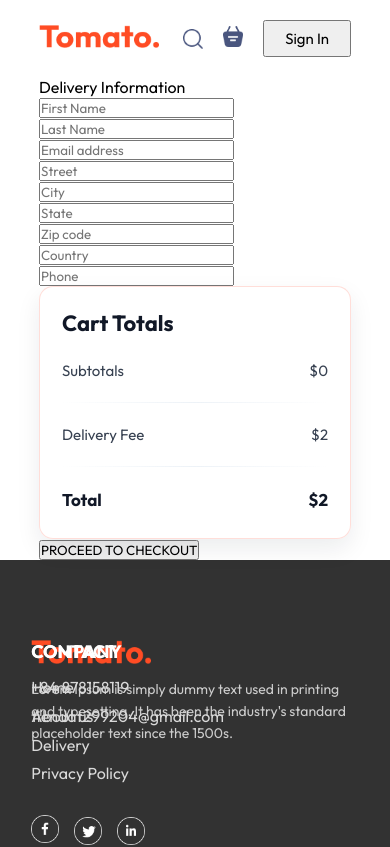
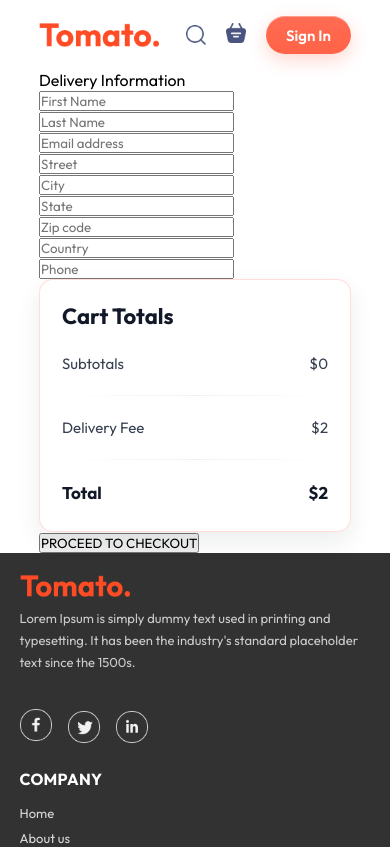
Before and after one commit to TDat99/Food-Del, a React (Vite) app in the folder frontend/: page /order in a window 390 px wide. Shown: the top 847 px of the page. Built offline with nearby package versions, Linux system fonts and the light colour scheme.

Commit message:
update frontend

```diff
--- a/frontend/src/components/FoodItem/FoodItem.css
+++ b/frontend/src/components/FoodItem/FoodItem.css
@@ -4,7 +4,7 @@
     border-radius: 15px;
     box-shadow: 0px 0px 10px #00000015;
     transition: 0.3s;
-    animation:  fadeIN 2s ease-in ;
+    animation:  fadeIN 1s ease-in ;
 }
 .food-item-image {
     width: 100%;
--- a/frontend/src/components/Footer/Footer.css
+++ b/frontend/src/components/Footer/Footer.css
@@ -1,49 +1,86 @@
+/* =========================
+   Footer – Responsive & Polished
+   Giữ nguyên className như JSX của bạn
+   ========================= */
+
+/* Màu & thông số chung (dễ đổi thương hiệu) */
+:root {
+  --footer-bg: #323232;
+  --footer-fg: #d9d9d9;
+  --footer-muted: #ccc;
+  --footer-line: #555;
+  --footer-heading: #fff;
+  --footer-link: #e7e7e7;
+  --footer-link-hover: #ffffff;
+}
+
+/* Khối footer ngoài */
 .footer {
-  color: #d9d9d9;
-  background-color: #323232;
+  color: var(--footer-fg);
+  background-color: var(--footer-bg);
   display: flex;
   flex-direction: column;
   align-items: center;
-  gap: 20px;
-  padding: 40px 8vw;
-  padding-top: 80px;
+  gap: clamp(16px, 2vw, 24px);
+  padding: clamp(28px, 6vw, 48px) 8vw;
+  padding-top: clamp(48px, 8vw, 80px);
 }
 
+/* Lưới nội dung chính */
 .footer-content {
   width: 100%;
+  max-width: 1200px;                   /* giới hạn bề rộng để đẹp trên màn lớn */
   display: grid;
   grid-template-columns: 1.5fr 1fr 1fr;
-  grid-template-rows: auto auto; /* 2 hàng: hàng 1 cho nội dung, hàng 2 cho icon */
-  gap: 40px;
+  grid-template-rows: auto auto;       /* hàng 1 nội dung, hàng 2 icon */
+  gap: clamp(24px, 3vw, 40px);
 }
 
-/* Vị trí từng khối nội dung */
+/* ---- Cột trái (logo + mô tả) ---- */
 .footer-content-left {
   grid-column: 1;
   grid-row: 1;
 }
 
+.footer-content-left img {
+  width: clamp(110px, 10vw, 130px);
+  height: auto;
+  display: block;
+  margin-bottom: 10px;
+}
+
+.footer-content-left p {
+  font-size: clamp(13px, 1.6vw, 14px);
+  line-height: 1.6;
+  color: var(--footer-muted);
+  margin-bottom: 20px;
+  max-width: 60ch;
+}
+
+/* ---- Icon mạng xã hội ngay dưới phần giới thiệu ---- */
 .footer-social-icons {
-  grid-column: 1; /* nằm cùng cột với .footer-content-left */
-  grid-row: 2; /* nằm ngay hàng dưới */
+  grid-column: 1;
+  grid-row: 2;
   display: flex;
-  gap: 15px;
+  gap: 14px;
   align-items: center;
-  margin-top: -10px; /* kéo sát lên mô tả */
+  margin-top: -6px;                    /* kéo sát lên mô tả */
 }
 
 .footer-social-icons img {
-  width: 28px;
-  height: 28px;
+  width: clamp(26px, 3vw, 30px);
+  height: clamp(26px, 3vw, 30px);
   cursor: pointer;
-  transition: transform 0.2s ease;
+  transition: transform 0.2s ease, filter 0.2s ease;
+  filter: brightness(0.95);
 }
 
 .footer-social-icons img:hover {
-  transform: scale(1.15);
+  transform: scale(1.12);
+  filter: brightness(1);
 }
 
-/* Giữa và phải */
+/* ---- Cột giữa & phải ---- */
 .footer-content-center {
   grid-column: 2;
   grid-row: 1 / span 2;
@@ -54,74 +91,145 @@
   grid-row: 1 / span 2;
 }
 
-/* Căn chỉnh chữ */
+/* Tiêu đề cột */
 .footer-content-center h2,
 .footer-content-right h2 {
-  color: white;
-  font-size: 18px;
-  margin-bottom: 10px;
+  color: var(--footer-heading);
+  font-size: clamp(16px, 2vw, 18px);
+  letter-spacing: 0.3px;
+  margin-bottom: 12px;
 }
 
+/* Danh sách link/thông tin */
 .footer-content-center ul,
 .footer-content-right ul {
   list-style: none;
   padding: 0;
   margin: 0;
-  line-height: 1.8;
+  line-height: 1.9;
+  font-size: clamp(13px, 1.8vw, 15px);
 }
 
-.footer-content-left img {
-  width: 120px;
-  margin-bottom: 10px;
+.footer-content-center li,
+.footer-content-right li {
+  color: var(--footer-fg);
+  word-break: break-word;              /* email/số dài không tràn layout */
 }
 
-.footer-content-left p {
-  font-size: 14px;
-  line-height: 1.6;
-  color: #ccc;
-  margin-bottom: 20px;
+/* Liên kết trong footer (nếu dùng thẻ a) */
+.footer a {
+  color: var(--footer-link);
+  text-decoration: none;
+  transition: color 0.2s ease, opacity 0.2s ease;
+}
+.footer a:hover {
+  color: var(--footer-link-hover);
+  opacity: 1;
 }
 
 /* Đường kẻ ngăn cách */
 .footer hr {
   width: 100%;
+  max-width: 1200px;
   border: 0;
   height: 1px;
-  background-color: #555;
-  margin-top: 30px;
+  background-color: var(--footer-line);
+  margin-top: clamp(18px, 3vw, 28px);
 }
 
 /* Dòng bản quyền */
 .footer p.footer-copyright {
-  font-size: 14px;
+  font-size: clamp(12px, 1.8vw, 14px);
   color: #aaa;
   text-align: center;
 }
 
-/* ---------------------- */
-/* Responsive cho mobile  */
-/* ---------------------- */
+/* =========================
+   Responsive Breakpoints
+   ========================= */
+
+/* ≥ 1280px: thoáng hơn một chút */
+@media (min-width: 1280px) {
+  .footer-content {
+    gap: 44px;
+  }
+  .footer-content-left p {
+    max-width: 62ch;
+  }
+}
+
+/* ≤ 1024px: giảm cột giữa-phải nếu cần, vẫn giữ 3 cột nhưng thoáng */
+@media (max-width: 1024px) {
+  .footer-content {
+    grid-template-columns: 1.2fr 1fr 1fr;
+    gap: 32px;
+  }
+}
+
+/* ≤ 768px: 1 cột – xếp dọc tất cả, icon sát phần mô tả */
 @media (max-width: 768px) {
+  .footer {
+    padding: clamp(24px, 8vw, 36px) 6vw;
+    gap: 18px;
+  }
+
   .footer-content {
+    max-width: 720px;
     grid-template-columns: 1fr;
     grid-template-rows: auto;
-    gap: 30px;
+    gap: 24px;
+  }
+
+  .footer-content-left,
+  .footer-content-center,
+  .footer-content-right {
+    grid-column: 1;
+    grid-row: auto;
+    text-align: left;
   }
 
   .footer-social-icons {
     grid-row: auto;
     justify-content: flex-start;
-    margin-top: -10px;
+    margin-top: -8px;
+  }
+}
+
+/* ≤ 480px: tối ưu ngón tay, icon to hơn, khoảng cách rộng hơn */
+@media (max-width: 480px) {
+  .footer {
+    padding: 22px 5vw 28px;
   }
 
-  .footer-content-center,
-  .footer-content-right {
-    grid-column: 1;
+  .footer-social-icons {
+    gap: 16px;
   }
 
-  .footer-content-left,
-  .footer-content-center,
-  .footer-content-right {
-    text-align: left;
+  .footer-social-icons img {
+    width: 32px;
+    height: 32px;
+  }
+
+  .footer-content-left p {
+    line-height: 1.7;
   }
 }
+
+/* =========================
+   Trợ năng & tinh chỉnh
+   ========================= */
+
+/* Giảm chuyển động cho người dùng prefer-reduced-motion */
+@media (prefers-reduced-motion: reduce) {
+  .footer-social-icons img {
+    transition: none;
+  }
+}
+
+/* Tăng hit-area cho icon trên màn hình cảm ứng nhỏ */
+@media (hover: none) and (pointer: coarse) {
+  .footer-social-icons a,
+  .footer-social-icons img {
+    padding: 6px;
+  }
+}
--- a/frontend/src/components/Header/Header.css
+++ b/frontend/src/components/Header/Header.css
@@ -15,7 +15,7 @@
     max-width: 50%;
     bottom: 10%;
     left: 6vw;
-    animation: fadeIN 2s ease-in;
+    animation: fadeIN 1s ease-in;
 }
 .header-contents h2 {
     font-weight: 500;
--- a/frontend/src/components/Navbar/Navbar.css
+++ b/frontend/src/components/Navbar/Navbar.css
@@ -1,12 +1,16 @@
+/* ===== Layout chính ===== */
 .navbar {
   padding: 20px 0px;
   display: flex;
   justify-content: space-between;
   align-items: center;
 }
-.navbar-logo {
-    width: 150px;
-}
+
+/* Logo (bạn đang dùng class 'logo'; vẫn giữ 'navbar-logo' để tương thích cũ) */
+.navbar-logo { width: 150px; }
+.logo { width: 150px; height: auto; display: block; }
+
+/* Menu điều hướng */
 .navbar-menu {
   display: flex;
   list-style: none;
@@ -14,11 +18,44 @@
   font-size: 18px;
   color: #49557e;
 }
+
+/* Khu vực bên phải (search, giỏ, nút) */
 .navbar-right {
   display: flex;
   align-items: center;
   gap: 40px;
 }
+
+/* Nút Sign In: KHÔNG sửa JSX, áp qua selector vị trí */
+.navbar-right > button {
+  height: 42px;
+  padding: 0 26px;
+  font-size: 15px;
+  font-weight: 600;
+  background: linear-gradient(180deg, #ff6b52 0%, #ff6347 100%); /* Tomato glossy */
+  color: #ffffff;
+  border: none;
+  border-radius: 50px;
+  cursor: pointer;
+  outline: none;
+  box-shadow:
+    0 6px 18px rgba(255, 107, 82, 0.28),
+    inset 0 1px 0 rgba(255, 255, 255, 0.35);
+  transition: background 0.2s ease, box-shadow 0.2s ease, transform 0.1s ease, filter 0.15s ease;
+}
+
+.navbar-right > button:hover {
+  filter: brightness(1.05);
+  box-shadow:
+    0 8px 22px rgba(255, 107, 82, 0.35),
+    inset 0 1px 0 rgba(255, 255, 255, 0.5);
+}
+
+.navbar-right > button:active {
+  transform: translateY(1px);
+}
+
+/* Giữ lại style cũ (không dùng nhưng để tương thích nếu sau này thêm class) */
 .navbar-button {
   background: transparent;
   font-size: 16px;
@@ -29,20 +66,19 @@
   cursor: pointer;
   transition: 0.3s;
 }
+.navbar-button:hover { background-color: #fff4f2; }
 
-.navbar-button:hover {
-    background-color: #fff4f2;
-}
+/* Link đang active */
 .navbar .active {
   padding-bottom: 2px;
   border-bottom: 2px solid #49557e;
 }
-.navbar li {
-    cursor: pointer;
-}
-.navbar-search-icon {
-    position: relative;
-}
+
+/* Con trỏ dạng click cho item menu (dù bạn đang dùng <Link>/<a>) */
+.navbar li { cursor: pointer; }
+
+/* Icon giỏ + chấm số lượng */
+.navbar-search-icon { position: relative; }
 .navbar-search-icon .dot {
   position: absolute;
   min-width: 10px;
@@ -52,3 +88,26 @@
   top: -8px;
   right: -8px;
 }
+
+/* Tối ưu hiển thị icon (không bắt buộc) */
+.navbar-right img,
+.navbar img.logo {
+  user-select: none;
+  -webkit-user-drag: none;
+}
+
+/* ===== Responsive nhỏ ===== */
+@media (max-width: 768px) {
+  .navbar-menu { gap: 14px; font-size: 16px; }
+  .navbar-right { gap: 20px; }
+  .navbar-right > button { height: 40px; padding: 0 20px; font-size: 14px; }
+  .logo, .navbar-logo { width: 130px; }
+}
+
+@media (max-width: 480px) {
+  .navbar { padding: 16px 0; }
+  .navbar-menu { gap: 12px; font-size: 15px; }
+  .navbar-right { gap: 16px; }
+  .navbar-right > button { height: 38px; padding: 0 18px; font-size: 14px; }
+  .logo, .navbar-logo { width: 120px; }
+}
```
Lines whose indentation alone changed are shown as unchanged.
